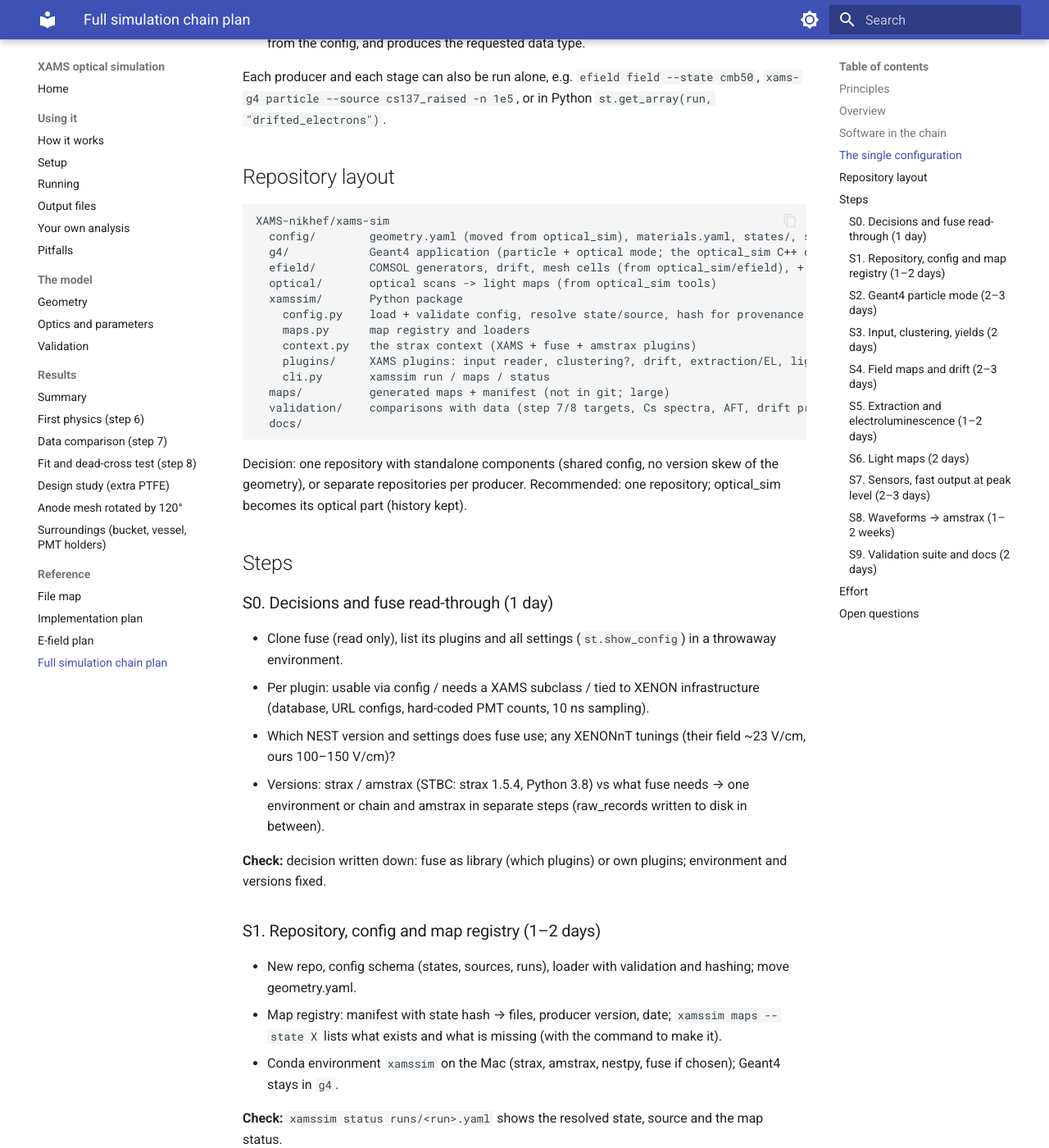
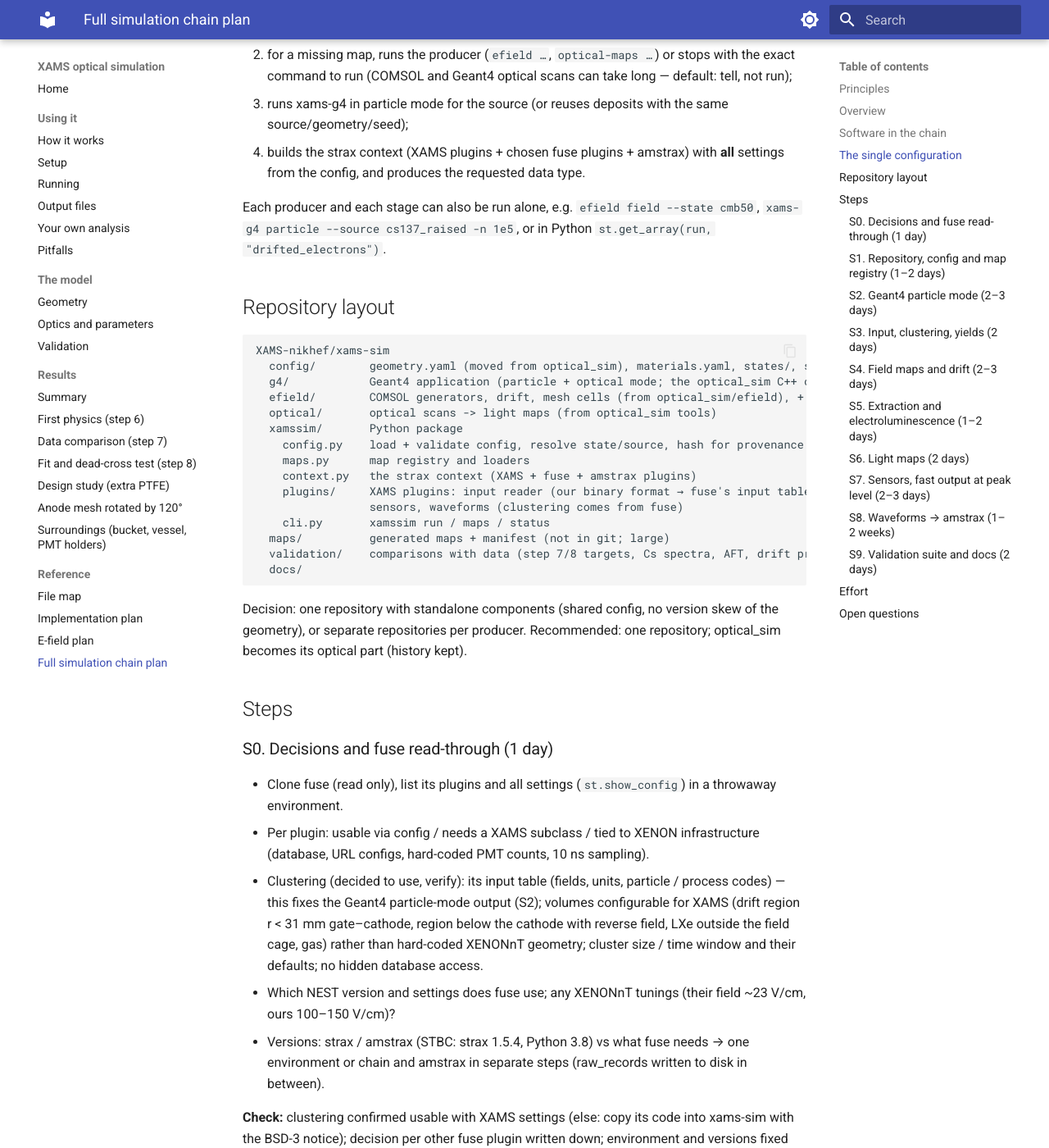
Before and after one commit to XAMS-nikhef/xams-sim, an MkDocs documentation site: the page built from docs/xams_sim_plan.md, in a window 1280 px wide and 1400 px high, scrolled down 3393 px. Shown: the whole window at 82% size. Built offline with MkDocs 1.6.1 and Material for MkDocs 9.7.7, drawn with Linux system fonts in a browser that asks for light colours; some of the changed text lies outside the part shown.

Commit message:
xams-sim plan: use fuse clustering, checks in S0 and S3
- fuse clustering decided (2026-10-18); other fuse plugins decided per plugin
- chain runs in a strax context; amstrax stays independent
- S0: clustering input table (fixes the Geant4 particle-mode output), XAMS volumes,
  cluster size / time window, no hidden database access; fallback copy (BSD-3)
- S3: single / multi-scatter / gamma-X fractions for the raised Cs source

Co-Authored-By: Claude Opus 5.5 <noreply@anthropic.com>

```diff
--- a/docs/xams_sim_plan.md
+++ b/docs/xams_sim_plan.md
@@ -5,7 +5,7 @@ extraction and electroluminescence, light collection, sensor response, waveforms
 **unchanged** amstrax processing, so simulation and data are compared with the same code and cuts. Every part can also
 be run on its own, and **one configuration file** drives a complete simulation.
 
-Status: plan (2026-10-16), no code yet.
+Status: plan (2026-10-16; fuse clustering decided 2026-10-18), no code yet.
 
 ## Principles
 
@@ -18,8 +18,11 @@ Status: plan (2026-10-16), no code yet.
     be run by hand; the chain calls them only through their command line and reads their output files.
   - *The event chain* — strax plugins that simulate events quickly, using those maps.
 - **amstrax is not changed.** The chain stops at `raw_records`; from there the normal amstrax plugins take over.
-- **fuse (XENONnT) as a library, not a fork** — if the read-through (step S0) shows it fits: unchanged plugins are
-  imported, XAMS versions are subclasses in xams-sim, missing ones are our own. All settings come from our config.
+- **fuse (XENONnT) as a library, not a fork.** Decision 2026-10-18: use **fuse's clustering** (Geant4 steps →
+  clusters, interaction type, assignment to volumes); the other fuse plugins are decided one by one. Unchanged plugins
+  are imported, XAMS versions are subclasses in xams-sim, missing ones are our own. All settings come from our config.
+  fuse plugins are strax plugins, so the chain runs in a strax context; amstrax stays independent (xams-sim uses it,
+  never the other way round).
 - **No ROOT.** Geant4 writes fixed-size binary records + a JSON header (as optical_sim now); maps are `.npz` / HDF5
   with a JSON manifest.
 - **Provenance everywhere.** Every map and every simulated run records the config, the state, the code versions and
@@ -58,7 +61,7 @@ Status: plan (2026-10-16), no code yet.
 | **efield** | electric field, drift lines, mesh cells | map producer (standalone) | Python → COMSOL Java | geometry, state (HV) | field map, drift map, extraction/EL map | exists (optical_sim/efield), needs map export |
 | **optical maps** | light collection per channel from Geant4 optical scans | map producer (standalone) | Python on xams-g4 output | geometry, materials (fitted optics) | S1 map (x,y,z → channel), S2 pattern map (x,y → channel) | scans exist (optical_sim step 6–8); map format new |
 | **nestpy** | light and charge yields per cluster vs local field | library | Python (NEST) | energy, type, field | photons, electrons | external |
-| **fuse** | XENONnT simulation plugins (clustering, yields, drift, extraction, PMT, waveforms) | library (optional) | Python / strax | — | — | external; decision in S0 |
+| **fuse** | XENONnT simulation plugins; **clustering used** (decided), others (yields, drift, extraction, PMT, waveforms) per plugin | library | Python / strax | deposits table | clusters with type and volume | external; check in S0 |
 | **xams-sim** | the event chain: XAMS plugins, context, CLI, map registry, validation | chain | Python / strax | run config + maps | strax data up to `raw_records` | new |
 | **strax** | plugin framework, lineage, caching | library | Python | — | — | external (STBC: 1.5.4) |
 | **amstrax** (+ amstrax_files) | processing of `raw_records` | library, **unchanged** | Python / strax | raw_records | peaks, events | existing |
@@ -104,7 +107,8 @@ XAMS-nikhef/xams-sim
     config.py    load + validate config, resolve state/source, hash for provenance
     maps.py      map registry and loaders
     context.py   the strax context (XAMS + fuse + amstrax plugins)
-    plugins/     XAMS plugins: input reader, clustering?, drift, extraction/EL, light, sensors, waveforms
+    plugins/     XAMS plugins: input reader (our binary format → fuse's input table), drift, extraction/EL, light,
+                 sensors, waveforms (clustering comes from fuse)
     cli.py       xamssim run / maps / status
   maps/          generated maps + manifest (not in git; large)
   validation/    comparisons with data (step 7/8 targets, Cs spectra, AFT, drift profile, S2 width)
@@ -120,11 +124,17 @@ repositories per producer. Recommended: one repository; optical_sim becomes its
 - Clone fuse (read only), list its plugins and all settings (`st.show_config`) in a throwaway environment.
 - Per plugin: usable via config / needs a XAMS subclass / tied to XENON infrastructure (database, URL configs,
   hard-coded PMT counts, 10 ns sampling).
+- Clustering (decided to use, verify): its input table (fields, units, particle / process codes) — this fixes the
+  Geant4 particle-mode output (S2); volumes configurable for XAMS (drift region r < 31 mm gate–cathode, region below
+  the cathode with reverse field, LXe outside the field cage, gas) rather than hard-coded XENONnT geometry; cluster
+  size / time window and their defaults; no hidden database access.
 - Which NEST version and settings does fuse use; any XENONnT tunings (their field ~23 V/cm, ours 100–150 V/cm)?
 - Versions: strax / amstrax (STBC: strax 1.5.4, Python 3.8) vs what fuse needs → one environment or chain and
   amstrax in separate steps (raw_records written to disk in between).
 
-**Check:** decision written down: fuse as library (which plugins) or own plugins; environment and versions fixed.
+**Check:** clustering confirmed usable with XAMS settings (else: copy its code into xams-sim with the BSD-3 notice);
+decision per other fuse plugin written down; environment and versions fixed (one environment, or the chain and amstrax
+separately with `raw_records` on disk in between).
 
 ### S1. Repository, config and map registry (1–2 days)
 - New repo, config schema (states, sources, runs), loader with validation and hashing; move geometry.yaml.
@@ -143,10 +153,14 @@ repositories per producer. Recommended: one repository; optical_sim becomes its
 compare the photopeak depth profile with data (orphan-S1 / source-position analyses).
 
 ### S3. Input, clustering, yields (2 days)
-- Input plugin (our binary format → the table fuse / our chain expects); clustering of steps; NEST yields per cluster
-  with the **local** field from the field map.
+- Input plugin: our binary format → exactly the table fuse's clustering expects.
+- **fuse clustering** with XAMS settings: volume definitions (drift region, below the cathode, outside the field cage,
+  gas) with their field / behaviour, cluster size and time window.
+- NEST yields per cluster with the **local** field from the field map (fuse's yields plugin or our own, per S0).
 
-**Check:** yields against standalone nestpy at fixed fields (100, 145, 500 V/cm); S1/S2 anticorrelation at 662 keV.
+**Check:** clusters per Cs-137 event and their volumes (single-scatter / multi-scatter / gamma-X fractions for the
+raised source); sensitivity of the photopeak single-scatter fraction to cluster size and time window; yields against
+standalone nestpy at fixed fields (100, 145, 500 V/cm); S1/S2 anticorrelation at 662 keV.
 
 ### S4. Field maps and drift (2–3 days)
 - efield: export of the 3D field map and a drift map per state (end point, drift time, loss flag on a grid), from the
@@ -202,7 +216,7 @@ S8 adds the like-for-like comparison through amstrax.
 
 ## Open questions
 
-1. fuse as library or own plugins (S0).
+1. fuse beyond clustering: which other plugins (yields, drift, extraction, PMT, waveforms) — per plugin in S0.
 2. One repository (optical_sim grows into xams-sim) or separate repositories per producer.
 3. strax / amstrax versions for the simulation environment (STBC runs strax 1.5.4 on Python 3.8).
 4. Where the field map comes from in production: COMSOL file export (security setting) or the printed-map route.
```
